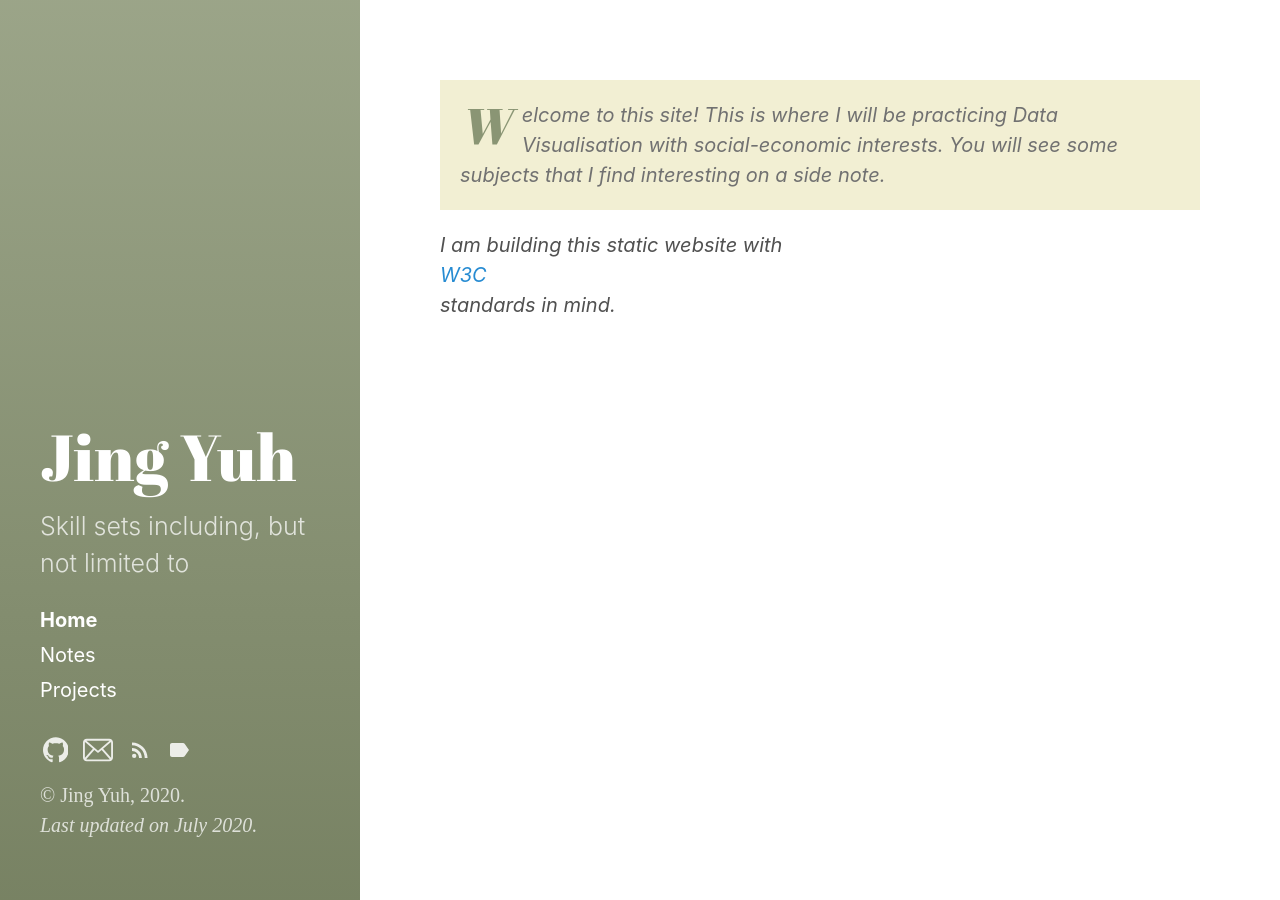
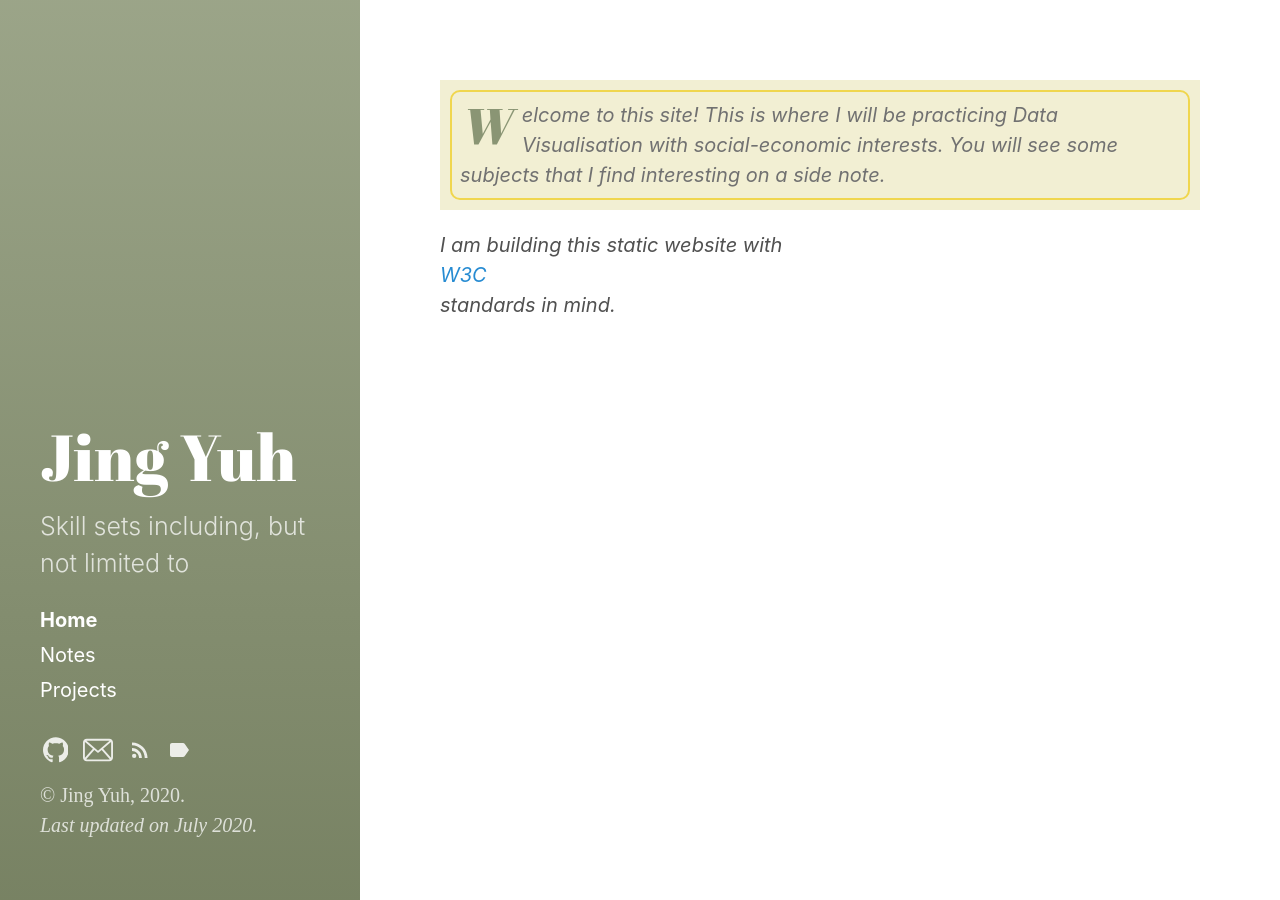
Before and after one commit to jyang123-bit/Website, a Jekyll site: the page built from index.html, in a window 1280 px wide. Built offline with Jekyll 4.4.1, drawn with Linux system fonts in a browser that asks for light colours; the list of posts is cut into pages by our own code.

Commit message:
Update _message.scss

```diff
--- a/_sass/hydeout/_message.scss
+++ b/_sass/hydeout/_message.scss
@@ -28,15 +28,15 @@
 }
 
 //to add an inline border on the message
-//.message:after {
-//  position: absolute;
-//  top: 10px;
-//  left: 10px;
-//  right: 10px;
-//  bottom: 10px;
-//  border: 2px solid;
-//  color: #EED971FF; //Ronchi yellow: #F0D64E / #EED971FF / cactus green: #5C755E
-//  border-radius: 10px;
-//  content: '';
-//  display: block;
-//}
+.message:after {
+  position: absolute;
+  top: 10px;
+  left: 10px;
+  right: 10px;
+  bottom: 10px;
+  border: 2px solid;
+  color: #F0D64E; //Ronchi yellow: #F0D64E / #EED971FF / cactus green: #5C755E
+  border-radius: 10px;
+  content: '';
+  display: block;
+}
```
